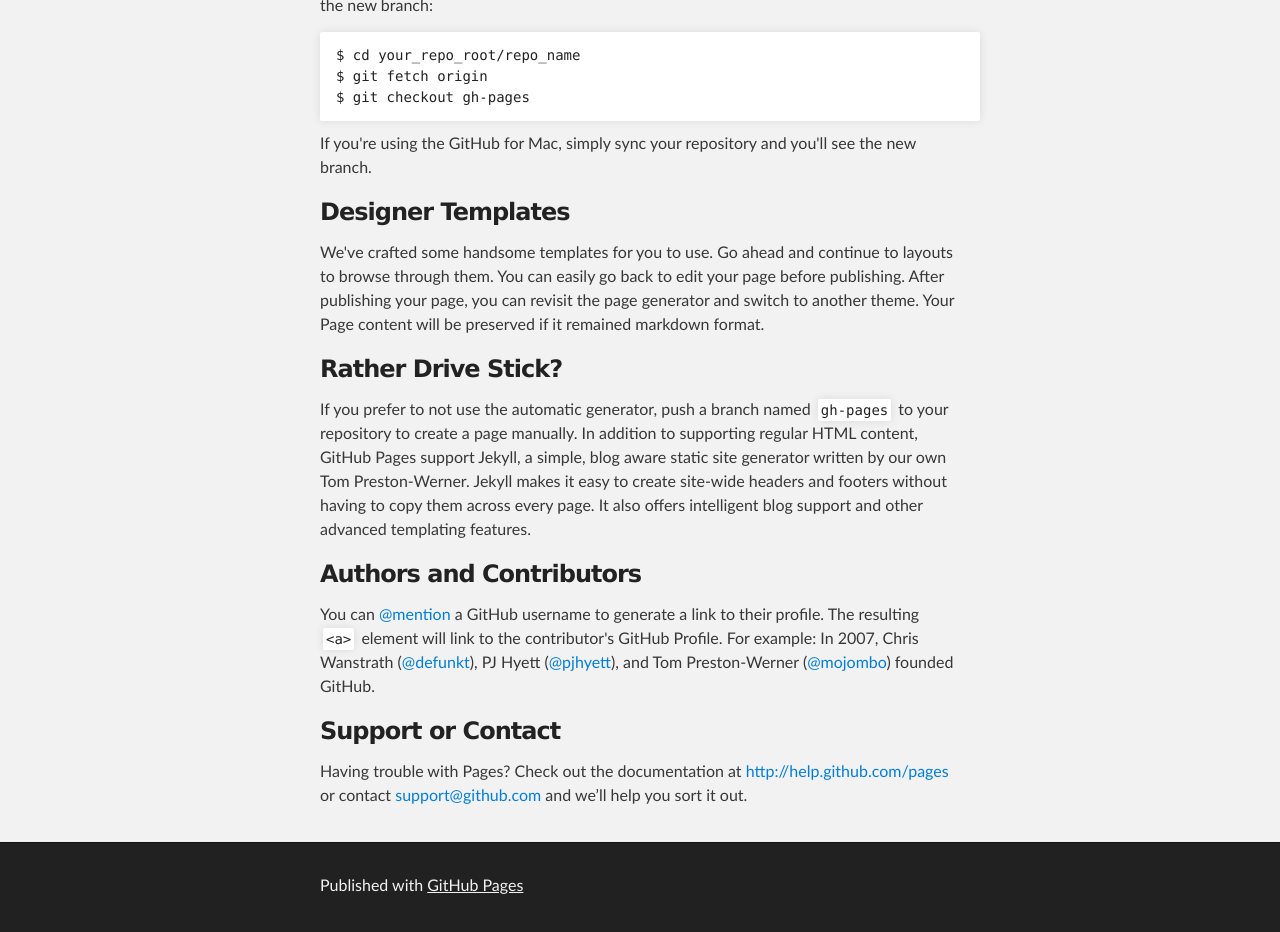
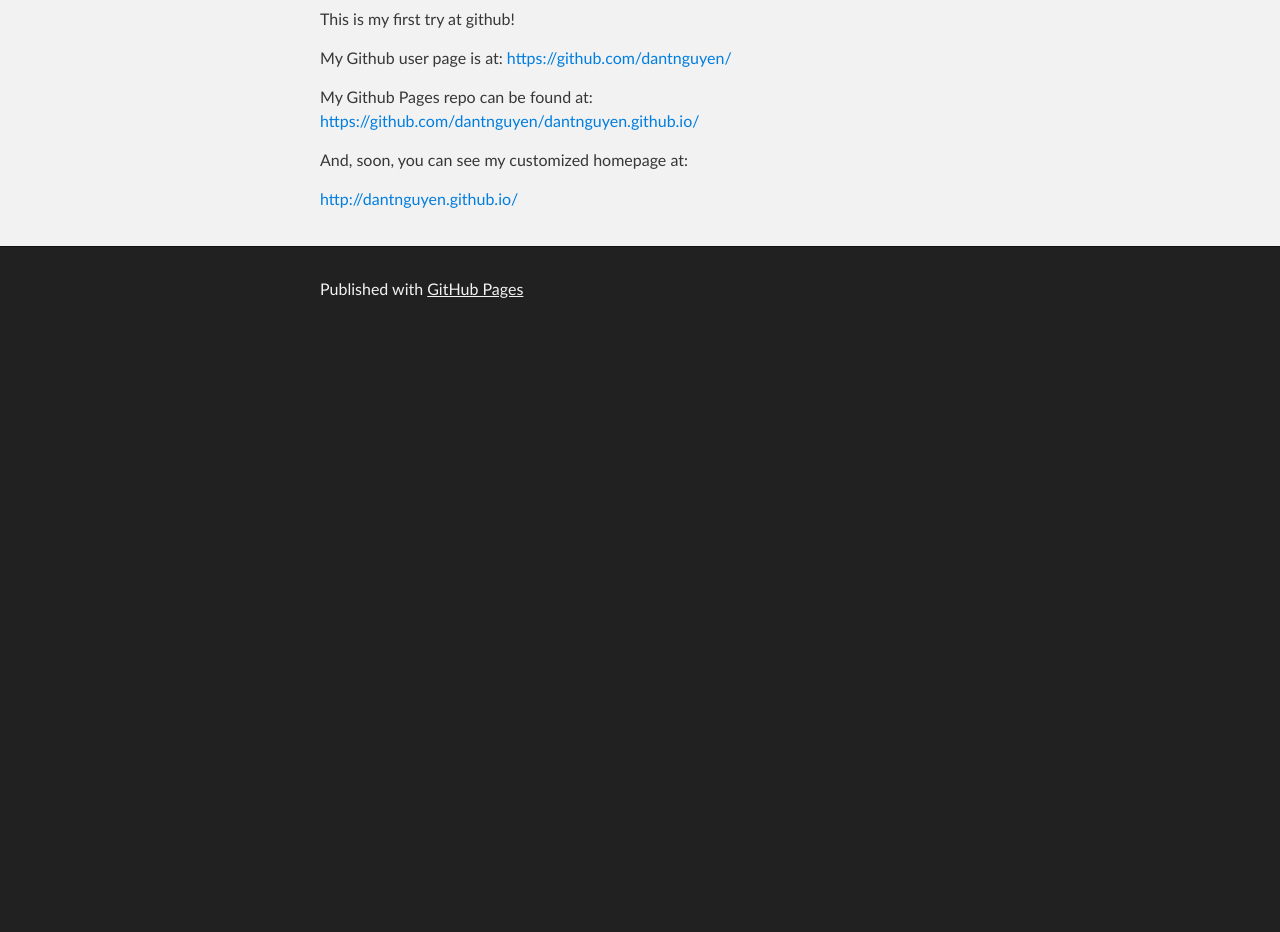
Before and after one commit to dantnguyen/dantnguyen.github.io, a plain HTML site: page index.html in a window 1280 px wide. Shown: the part 349-1281 px from the top of the page. After the commit the page ends 800 px from the top, so only its background shows below. Drawn offline with Linux system fonts and the light colour scheme.

Commit message:
Replace master branch with page content via GitHub

```diff
--- a/index.html
+++ b/index.html
@@ -27,37 +27,22 @@
     <!-- MAIN CONTENT -->
     <div id="main_content_wrap" class="outer">
       <section id="main_content" class="inner">
-        <h3>
-<a name="welcome-to-github-pages" class="anchor" href="#welcome-to-github-pages"><span class="octicon octicon-link"></span></a>Welcome to GitHub Pages.</h3>
+        <h1>
+<a name="dantnguyengithubio" class="anchor" href="#dantnguyengithubio"><span class="octicon octicon-link"></span></a>dantnguyen.github.io</h1>
 
-<p>This automatic page generator is the easiest way to create beautiful pages for all of your projects. Author your page content here using GitHub Flavored Markdown, select a template crafted by a designer, and publish. After your page is generated, you can check out the new branch:</p>
+<h2>
+<a name="hello-world" class="anchor" href="#hello-world"><span class="octicon octicon-link"></span></a>Hello world!</h2>
 
-<pre><code>$ cd your_repo_root/repo_name
-$ git fetch origin
-$ git checkout gh-pages
-</code></pre>
+<p>This is my first try at github!</p>
 
-<p>If you're using the GitHub for Mac, simply sync your repository and you'll see the new branch.</p>
+<p>My Github user page is at:
+<a href="https://github.com/dantnguyen/">https://github.com/dantnguyen/</a></p>
 
-<h3>
-<a name="designer-templates" class="anchor" href="#designer-templates"><span class="octicon octicon-link"></span></a>Designer Templates</h3>
+<p>My Github Pages repo can be found at:<br><a href="https://github.com/dantnguyen/dantnguyen.github.io/">https://github.com/dantnguyen/dantnguyen.github.io/</a></p>
 
-<p>We've crafted some handsome templates for you to use. Go ahead and continue to layouts to browse through them. You can easily go back to edit your page before publishing. After publishing your page, you can revisit the page generator and switch to another theme. Your Page content will be preserved if it remained markdown format.</p>
+<p>And, soon, you can see my customized homepage at:</p>
 
-<h3>
-<a name="rather-drive-stick" class="anchor" href="#rather-drive-stick"><span class="octicon octicon-link"></span></a>Rather Drive Stick?</h3>
-
-<p>If you prefer to not use the automatic generator, push a branch named <code>gh-pages</code> to your repository to create a page manually. In addition to supporting regular HTML content, GitHub Pages support Jekyll, a simple, blog aware static site generator written by our own Tom Preston-Werner. Jekyll makes it easy to create site-wide headers and footers without having to copy them across every page. It also offers intelligent blog support and other advanced templating features.</p>
-
-<h3>
-<a name="authors-and-contributors" class="anchor" href="#authors-and-contributors"><span class="octicon octicon-link"></span></a>Authors and Contributors</h3>
-
-<p>You can <a href="https://github.com/blog/821" class="user-mention">@mention</a> a GitHub username to generate a link to their profile. The resulting <code>&lt;a&gt;</code> element will link to the contributor's GitHub Profile. For example: In 2007, Chris Wanstrath (<a href="https://github.com/defunkt" class="user-mention">@defunkt</a>), PJ Hyett (<a href="https://github.com/pjhyett" class="user-mention">@pjhyett</a>), and Tom Preston-Werner (<a href="https://github.com/mojombo" class="user-mention">@mojombo</a>) founded GitHub.</p>
-
-<h3>
-<a name="support-or-contact" class="anchor" href="#support-or-contact"><span class="octicon octicon-link"></span></a>Support or Contact</h3>
-
-<p>Having trouble with Pages? Check out the documentation at <a href="http://help.github.com/pages">http://help.github.com/pages</a> or contact <a href="mailto:support@github.com">support@github.com</a> and we’ll help you sort it out.</p>
+<p><a href="http://dantnguyen.github.io/">http://dantnguyen.github.io/</a></p>
       </section>
     </div>
 
```
Also changed, not shown: params.json (+1 -1 lines).
